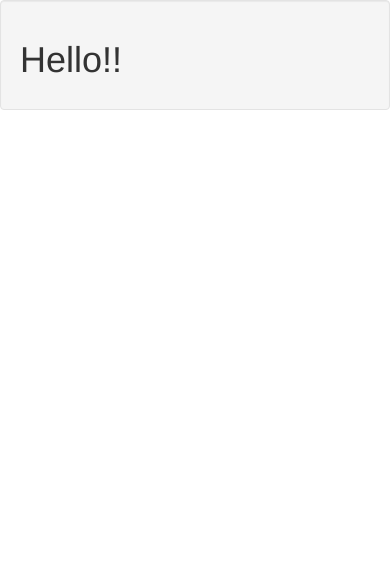
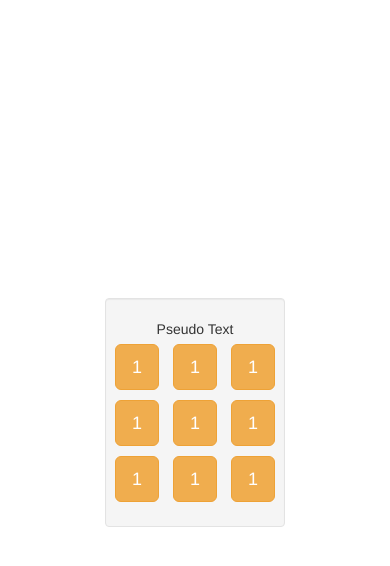
Before and after one commit to jaykch/calculator, a plain HTML site: page index.html in a window 390 px wide. Drawn offline with nearby package versions, Linux system fonts and the light colour scheme.

Commit message:
Added meta tag for mobile responsiveness

```diff
--- a/index.html
+++ b/index.html
@@ -2,6 +2,8 @@
 <html lang="en">
 <head>
     <meta charset="UTF-8">
+    <meta name="viewport" content="width=device-width, initial-scale=1.0">
+
     <title>JS Calculator</title>
 
     <script src="https://ajax.googleapis.com/ajax/libs/jquery/2.1.1/jquery.min.js"></script>
@@ -9,12 +11,52 @@
 
     <link rel="stylesheet" href="https://maxcdn.bootstrapcdn.com/bootstrap/3.3.7/css/bootstrap.min.css">
     <link rel="stylesheet" href="https://maxcdn.bootstrapcdn.com/font-awesome/4.7.0/css/font-awesome.min.css">
+
+    <style>
+        .app{
+            display: flex;
+            justify-content: center;
+            align-items: center;
+            height: 100vh;
+            width: 100vw;
+        }
+        button.digit{
+            margin: 5px;
+        }
+
+    </style>
 </head>
 <body>
+<div class="app">
+    <div class="container">
+        <div class="col-md-6 text-center col-md-offset-3 well">
+            <div id="calculator">
+                <div class="digits">
+                    <div class="row">
+                        <div id="screen" class="col-md-12"></div>
+                        <span>Pseudo Text</span>
+                    </div>
+                    <div class="row">
+                        <button class="digit col-md-2 btn-lg  btn btn-warning">1</button>
+                        <button class="digit col-md-2 btn-lg  btn btn-warning">1</button>
+                        <button class="digit col-md-2 btn-lg  btn btn-warning">1</button>
+                    </div>
+                    <div class="row">
+                        <button class="digit col-md-2 btn-lg  btn btn-warning">1</button>
+                        <button class="digit col-md-2 btn-lg  btn btn-warning">1</button>
+                        <button class="digit col-md-2 btn-lg  btn btn-warning">1</button>
+                    </div>
+                    <div class="row">
+                        <button class="digit col-md-2 btn-lg  btn btn-warning">1</button>
+                        <button class="digit col-md-2 btn-lg  btn btn-warning">1</button>
+                        <button class="digit col-md-2 btn-lg  btn btn-warning">1</button>
+                    </div>
+                </div>
+            </div>
+        </div>
+    </div>
+</div>
 
-<div class="container well">
-    <h1>Hello!!</h1>
-</div>
 
 </body>
 </html>
```
